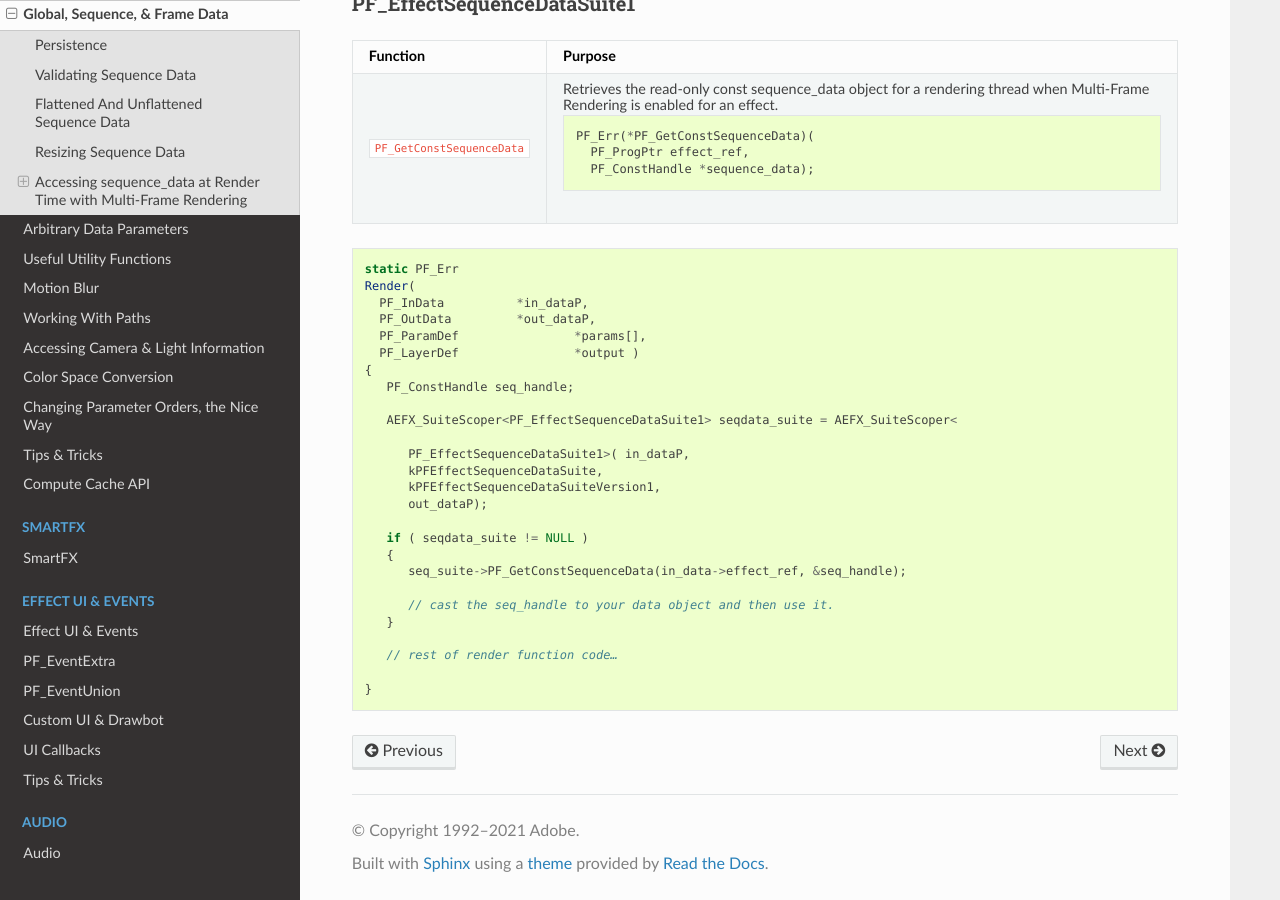
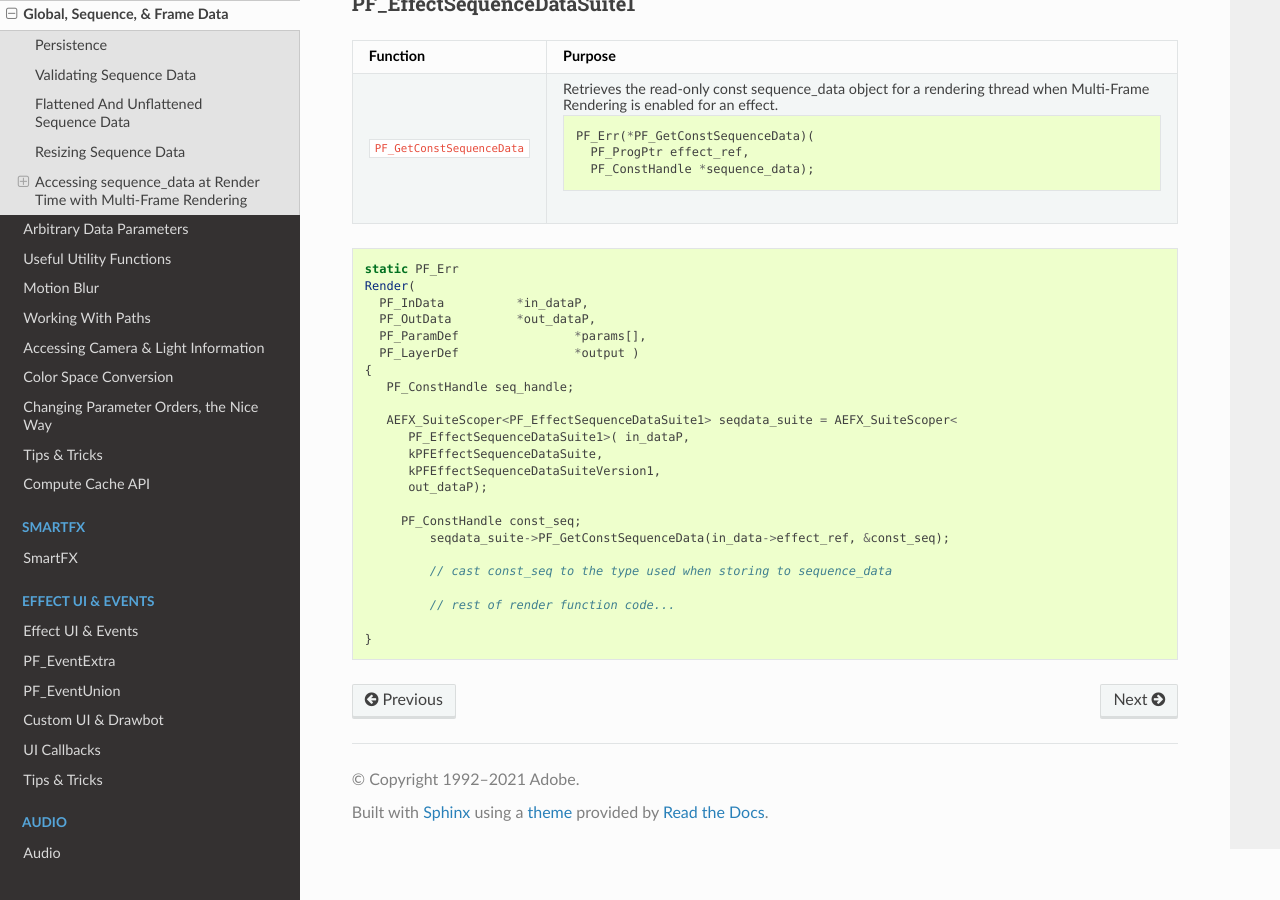
Before and after one commit to docsforadobe/after-effects-plugin-guide, a Sphinx documentation site: the page built from docs/effect-details/global-sequence-frame-data.rst, in a window 1280 px wide and 900 px high, scrolled down 2821 px. Built offline with Sphinx 7.4.7 and the Read the Docs theme 2.0.0, drawn with Linux system fonts in a browser that asks for light colours; pages that are not in the unit, such as notebooks, are missing from menus.

Commit message:
Update some sample code

```diff
--- a/docs/effect-details/global-sequence-frame-data.rst
+++ b/docs/effect-details/global-sequence-frame-data.rst
@@ -131,19 +131,16 @@ PF_EffectSequenceDataSuite1
       PF_ConstHandle seq_handle;
 
       AEFX_SuiteScoper<PF_EffectSequenceDataSuite1> seqdata_suite = AEFX_SuiteScoper<
-
          PF_EffectSequenceDataSuite1>( in_dataP,
          kPFEffectSequenceDataSuite,
          kPFEffectSequenceDataSuiteVersion1,
          out_dataP);
 
-      if ( seqdata_suite != NULL )
-      {
-         seq_suite->PF_GetConstSequenceData(in_data->effect_ref, &seq_handle);
+    	PF_ConstHandle const_seq;
+	    seqdata_suite->PF_GetConstSequenceData(in_data->effect_ref, &const_seq);
 
-         // cast the seq_handle to your data object and then use it.
-      }
+	    // cast const_seq to the type used when storing to sequence_data
 
-      // rest of render function code…
+	    // rest of render function code...
 
    }
```
